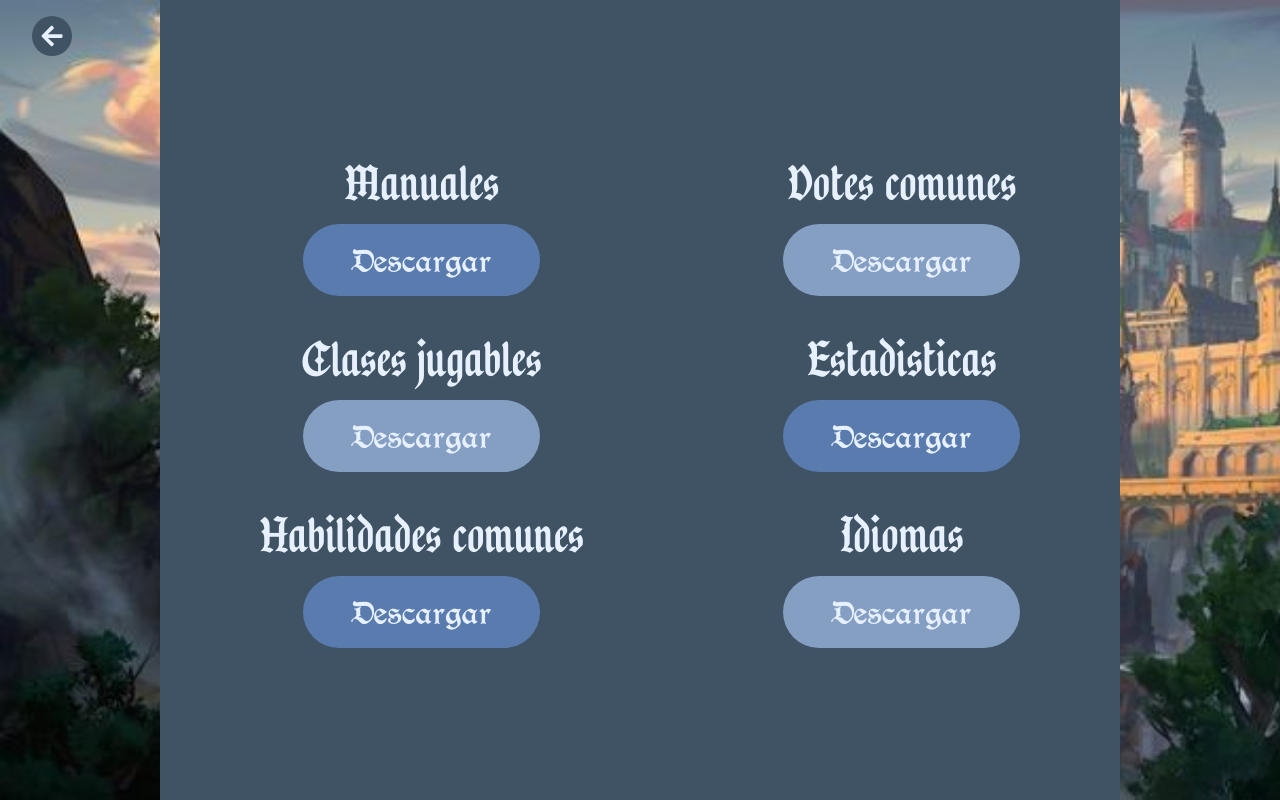
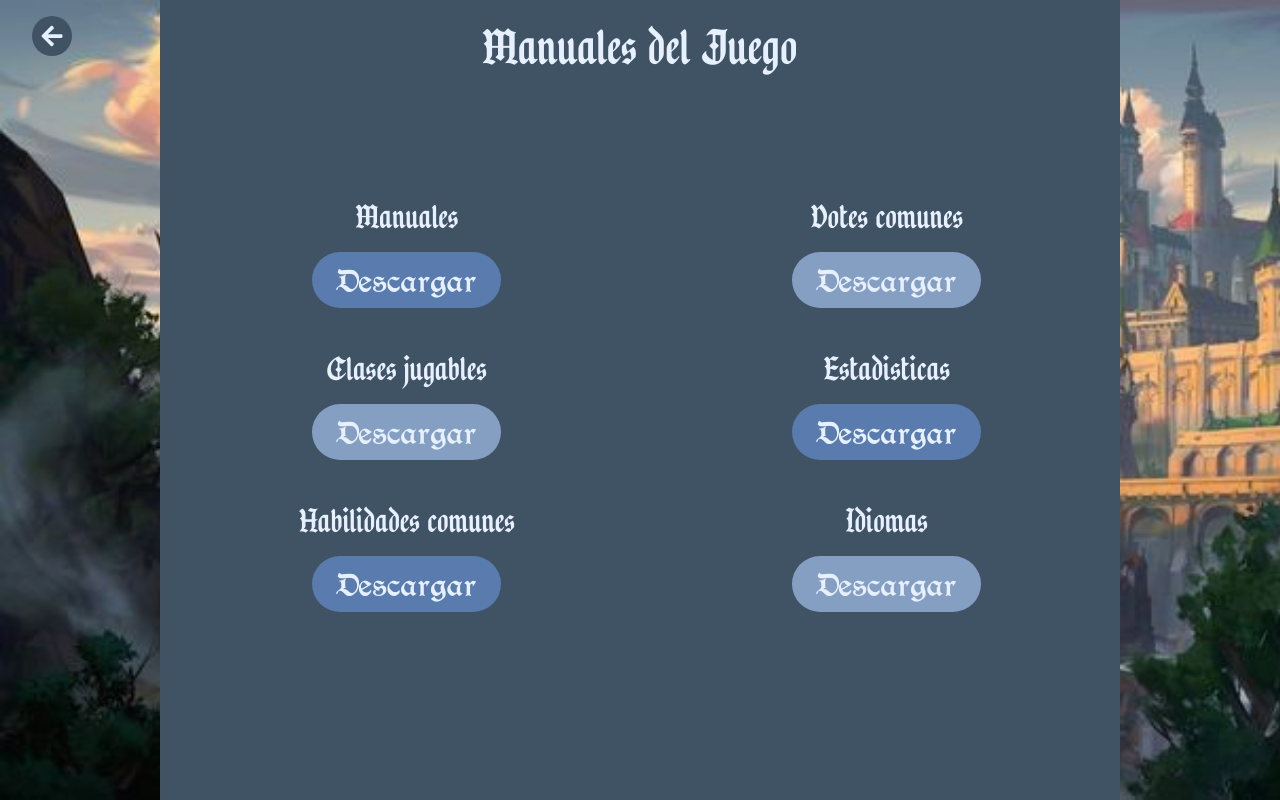
Before and after one commit to Aguss-Coder/proyecto2024-Busso-Garelli-Liebau-Luduena, a Next.js app: page /manuales in a window 1280 px wide. Built offline with nearby package versions, Linux system fonts and the light colour scheme.

Commit message:
fix styling manuals

```diff
--- a/app/manuales/page.tsx
+++ b/app/manuales/page.tsx
@@ -7,6 +7,7 @@ export default function Page() {
   return (
     <main className='h-screen'>
       <div className='content-background flex justify-center items-center flex-wrap'>
+        <h1 className='text-4xl absolute top-8'>Manuales del Juego</h1>
         <Link
           href='/'
           className='fixed p-2 left-8 top-4 w-fit h-fit bg-principal-1 rounded-full'
@@ -15,27 +16,27 @@ export default function Page() {
         </Link>
 
         <div className='w-1/8'>
-          <h1 className='mt-8 text-4xl text-center'>Manuales</h1>
+          <h3 className='mt-8 text-2xl text-center'>Manuales</h3>
           <section className='flex justify-center items-center'>
-            <button className='bg-principal-2 py-4 px-12'>
+            <button className='bg-principal-2 py-2 px-6'>
               <a href='/manualNovaTerra.pdf' download='manualNovaTerra.pdf'>
                 Descargar
               </a>
             </button>
           </section>
 
-          <h1 className='mt-8 text-4xl text-center'>Clases jugables</h1>
+          <h3 className='mt-8 text-2xl text-center'>Clases jugables</h3>
           <section className='flex justify-center items-center'>
-            <button  className='bg-principal-3 py-4 px-12'>
+            <button  className='bg-principal-3 py-2 px-6'>
               <a href='/Clases jugables-1.pdf' download='Clases jugables-1.pdf'>
                 Descargar
               </a>
             </button>
           </section>
 
-          <h1 className='mt-8 text-4xl text-center'>Habilidades comunes</h1>
+          <h3 className='mt-8 text-2xl text-center'>Habilidades comunes</h3>
           <section className='flex justify-center items-center'>
-            <button className='bg-principal-2 py-4 px-12'>
+            <button className='bg-principal-2 py-2 px-6'>
               <a href='/Habilidades comunes-1.pdf' download='Habilidades comunes-1.pdf'>
                 Descargar
               </a>
@@ -43,27 +44,27 @@ export default function Page() {
           </section>
         </div>
         <div className='w-1/8'>
-          <h1 className='mt-8 text-4xl text-center'>Dotes comunes</h1>
+          <h3 className='mt-8 text-2xl text-center'>Dotes comunes</h3>
           <section className='flex justify-center items-center'>
-            <button className='bg-principal-3 py-4 px-12'>
+            <button className='bg-principal-3 py-2 px-6'>
               <a href='/Dotes comunes-1.pdf' download='Dotes comunes-1.pdf'>
                 Descargar
               </a>
             </button>
           </section>
 
-          <h1 className='mt-8 text-4xl text-center'>Estadisticas</h1>
+          <h3 className='mt-8 text-2xl text-center'>Estadisticas</h3>
           <section className='flex justify-center items-center'>
-            <button className='bg-principal-2 py-4 px-12'>
+            <button className='bg-principal-2 py-2 px-6'>
               <a href='/Estadisticas.pdf' download='Estadisticas.pdf'>
                 Descargar
               </a>
             </button>
           </section>
 
-          <h1 className='mt-8 text-4xl text-center'>Idiomas</h1>
+          <h3 className='mt-8 text-2xl text-center'>Idiomas</h3>
           <section className='flex justify-center items-center'>
-            <button className='bg-principal-3 py-4 px-12'>
+            <button className='bg-principal-3 py-2 px-6'>
               <a href='/Idiomas-1.pdf' download='Idiomas-1.pdf'>
                 Descargar
               </a>
```
